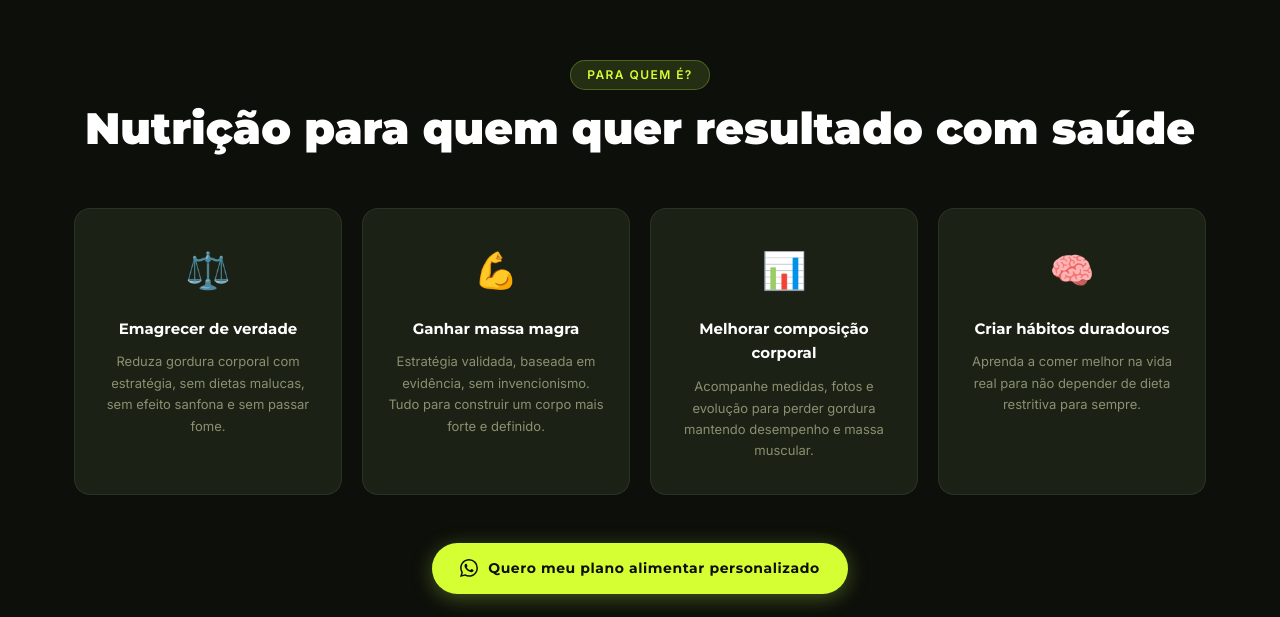
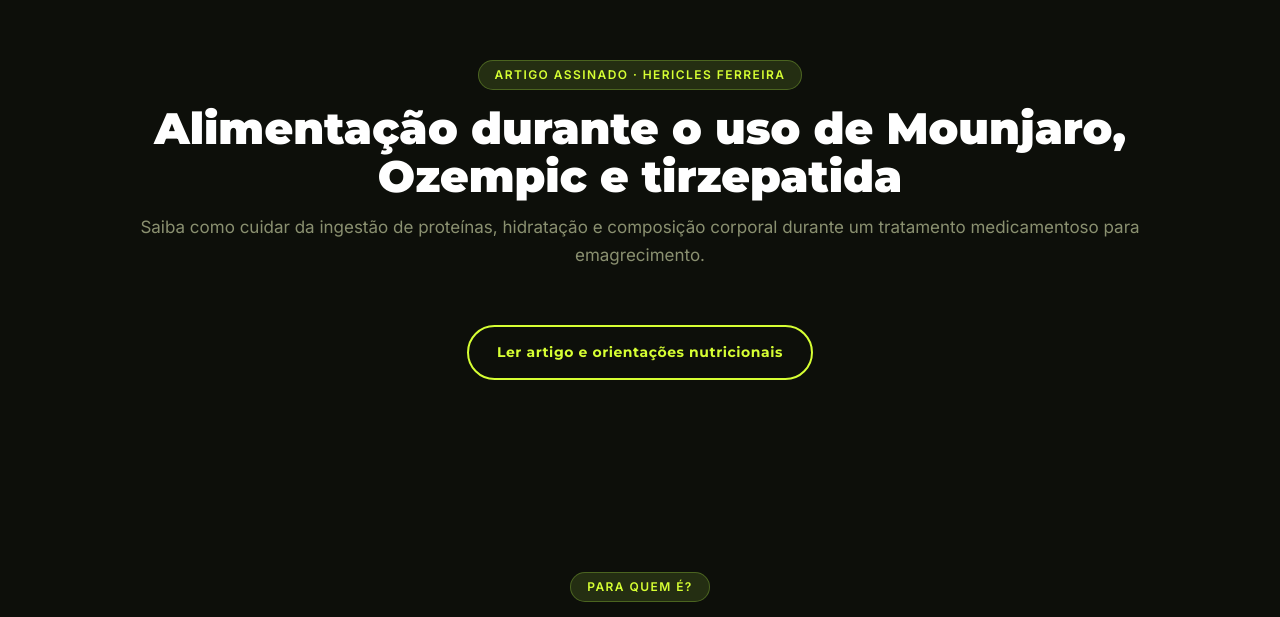
Before and after one commit to hericlesferreira/hericlesnutricionista-site, a React (Vite) app: page / in a window 1280 px wide. Shown: the part 2979-3596 px from the top of the page. Built offline with nearby package versions, Linux system fonts and the light colour scheme.

Commit message:
feat(seo): integrar artigo de medicamentos ao site e sitemap

```diff
--- a/src/App.jsx
+++ b/src/App.jsx
@@ -207,6 +207,19 @@ export default function App() {
         </div>
       </section>
 
+      <section className="section services-seo" aria-labelledby="artigo-medicacoes-titulo">
+        <div className="container">
+          <div className="section-header">
+            <p className="section-tag">Artigo assinado · Hericles Ferreira</p>
+            <h2 className="section-title" id="artigo-medicacoes-titulo">Alimentação durante o uso de Mounjaro, Ozempic e tirzepatida</h2>
+            <p className="section-sub">Saiba como cuidar da ingestão de proteínas, hidratação e composição corporal durante um tratamento medicamentoso para emagrecimento.</p>
+          </div>
+          <div className="text-center">
+            <a className="wa-btn wa-btn--outline" href="/alimentacao-mounjaro-ozempic-tirzepatida/">Ler artigo e orientações nutricionais</a>
+          </div>
+        </div>
+      </section>
+
       {/* BENEFÍCIOS */}
       <section className="section benefits">
         <div className="container">
@@ -353,6 +366,7 @@ export default function App() {
             <a href="/nutricionista-esportivo-joinville/">Nutrição esportiva</a>
             <a href="/consultoria-nutricional-online/">Consultoria online</a>
             <a href="/acompanhamento-nutricional/">Acompanhamento</a>
+            <a href="/alimentacao-mounjaro-ozempic-tirzepatida/">Alimentação e medicações</a>
             <a href="#resultados">Resultados</a>
             <a href="#sobre">Sobre</a>
             <a href="#faq">FAQ</a>
```
